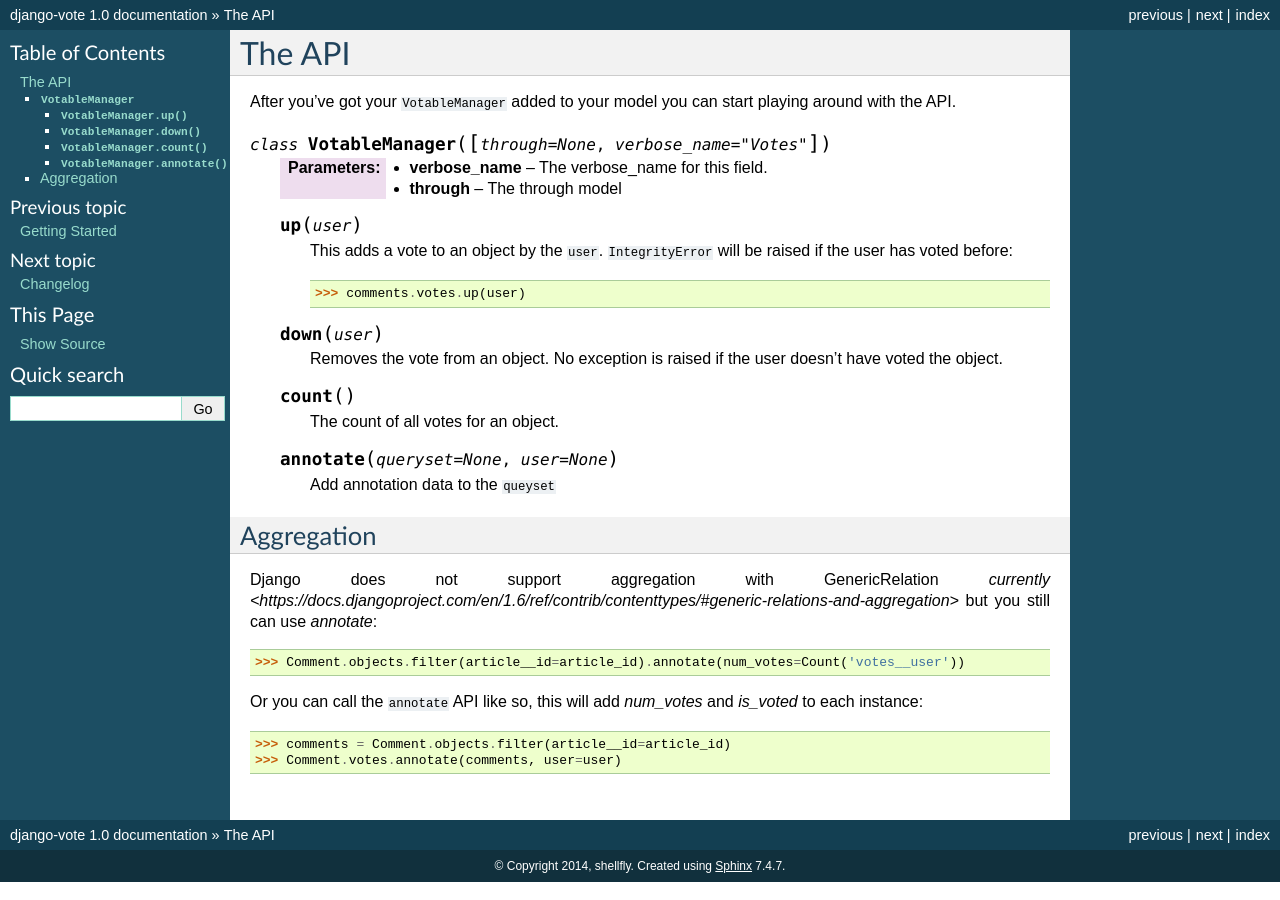
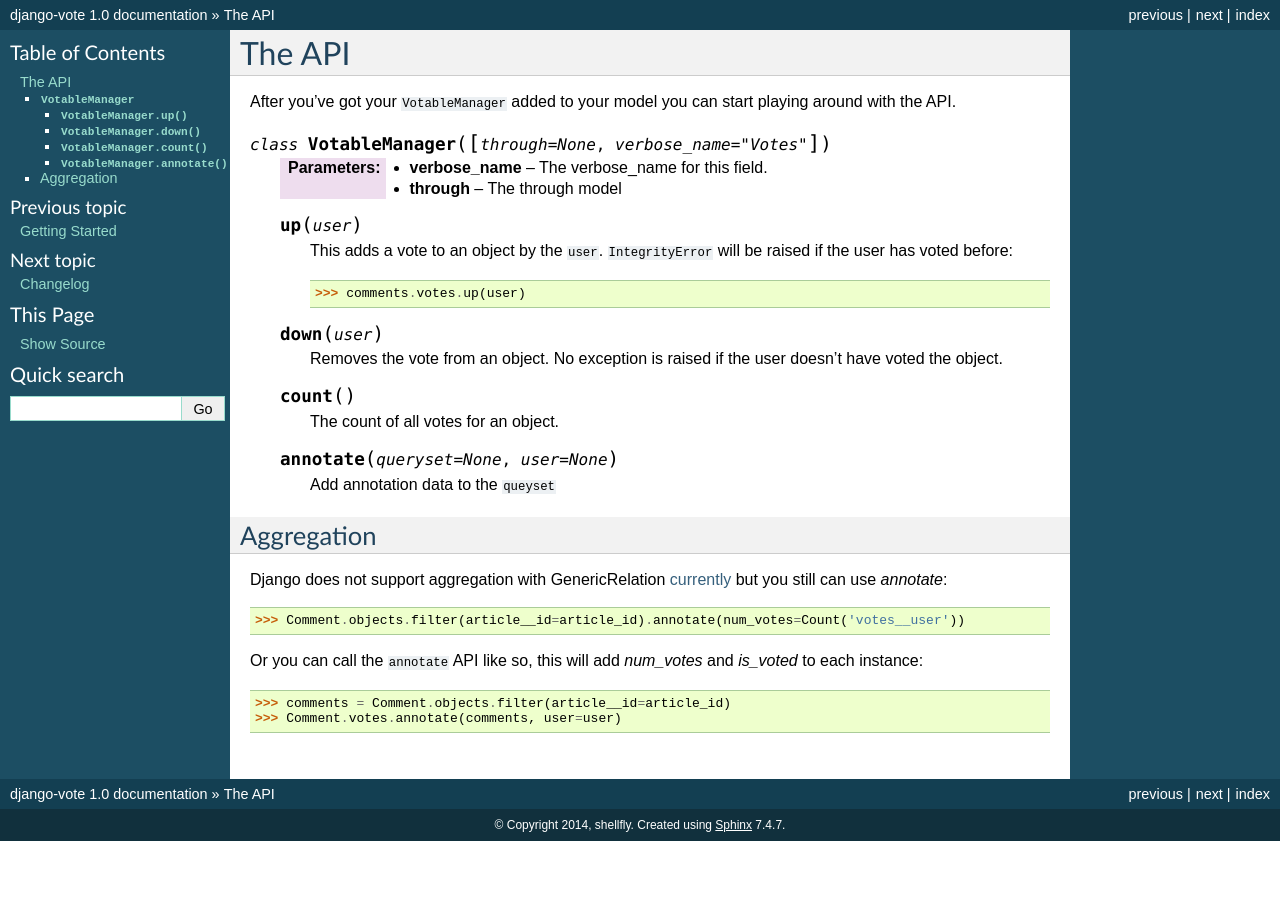
Before and after one commit to shellfly/django-vote, a Sphinx documentation site: the page built from docs/api.rst, in a window 1280 px wide. Built offline with Sphinx 7.4.7, drawn with Linux system fonts in a browser that asks for light colours.

```diff
--- a/docs/api.rst
+++ b/docs/api.rst
@@ -30,7 +30,7 @@ playing around with the API.
 
 Aggregation
 ~~~~~~~~~~~
-Django does not support aggregation with GenericRelation `currently <https://docs.djangoproject.com/en/1.6/ref/contrib/contenttypes/#generic-relations-and-aggregation>`
+Django does not support aggregation with GenericRelation `currently <https://docs.djangoproject.com/en/1.6/ref/contrib/contenttypes/#generic-relations-and-aggregation>`_
 but you still can use `annotate`::
 
     >>> Comment.objects.filter(article__id=article_id).annotate(num_votes=Count('votes__user'))
```
